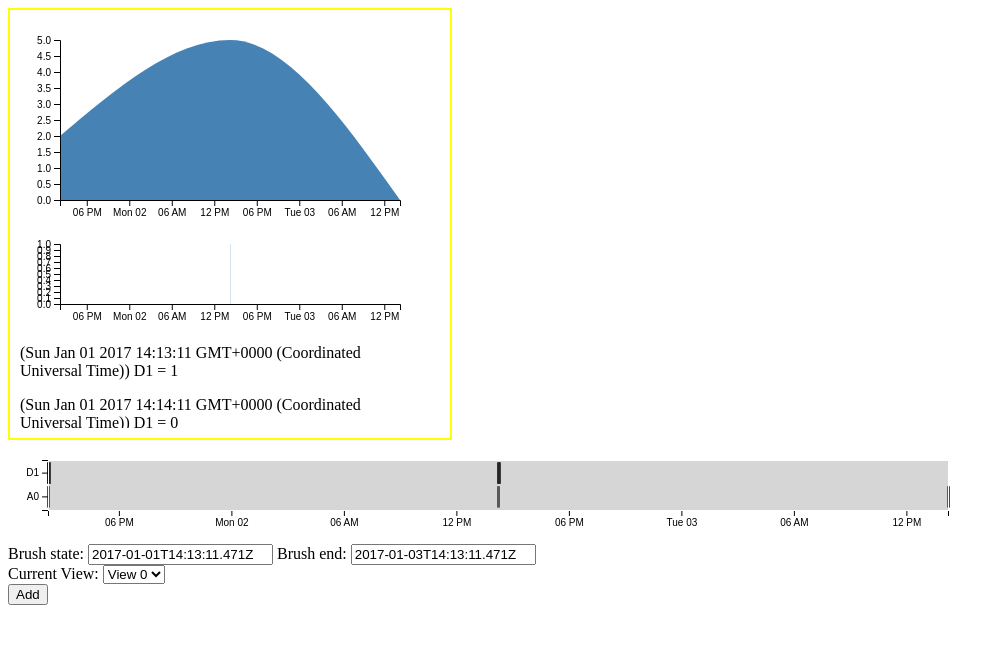
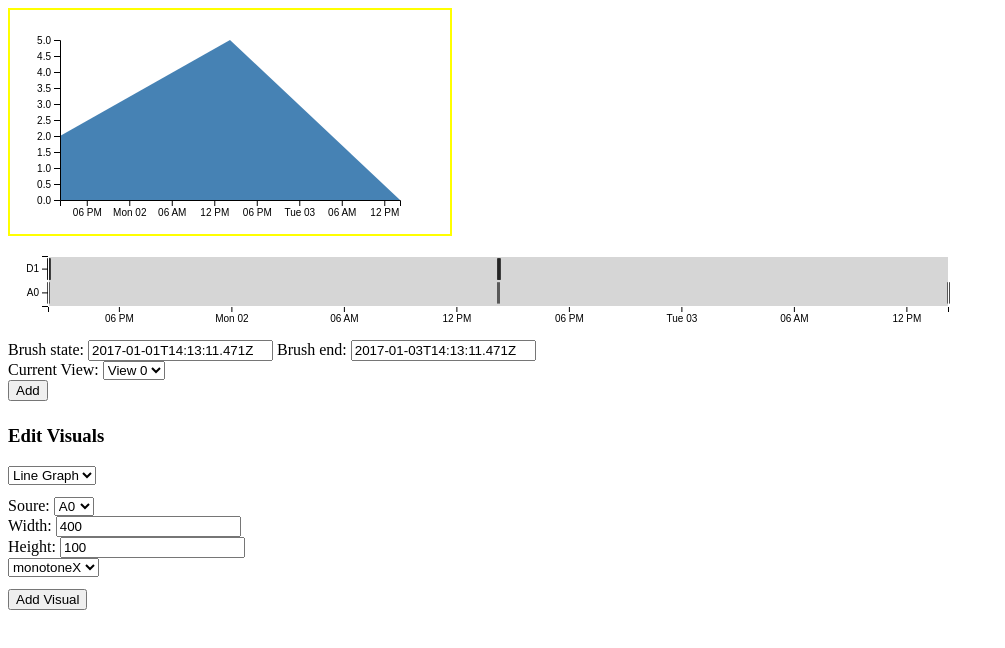
Before and after one commit to jhaip/small-multiple-viz, a plain HTML site: page index.html in a window 1280 px wide. Shown: the whole page, without its empty margins (0-1005 px from the left). Drawn offline with nearby package versions, Linux system fonts and the light colour scheme.

Commit message:
add new visual dynamically

```diff
--- a/css/style.css
+++ b/css/style.css
@@ -11,3 +11,10 @@
 .visual.active {
     border-color: yellow;
 }
+
+.spaced-top {
+    margin-top: 1.5rem;
+}
+.p-padded-top {
+    padding-top: 0.75rem;
+}
--- a/index.html
+++ b/index.html
@@ -20,6 +20,32 @@
     <div>
         <button id="add-new-view"/>Add</button>
     </div>
+
+    <div class="spaced-top">
+        <h3>Edit Visuals</h3>
+        <select id="visual-types">
+            <option value="line_graph">Line Graph</option>
+            <option value="log">Text Log</option>
+        </select>
+        <div class="visual-types__options p-padded-top">
+            <div>
+                Soure: <select class="visual-types__source">
+                    <option value="A0">A0</option>
+                    <option value="D1">D1</option>
+                </select>
+            </div>
+            <div>
+                Width: <input class="visual-types__width" type="text" value="400">
+            </div>
+            <div>
+                Height: <input class="visual-types__height" type="text" value="100">
+            </div>
+        </div>
+        <div class="visual-types__extra-options"></div>
+        <div class="p-padded-top">
+            <button class="visual-types__add-visual">Add Visual</button>
+        </div>
+    </div>
     <script src="https://code.jquery.com/jquery-3.1.1.min.js"></script>
     <script src="https://d3js.org/d3.v4.min.js"></script>
     <script src="js/script.js"></script>
--- a/js/script.js
+++ b/js/script.js
@@ -13,7 +13,7 @@ var data = [
 ];
 
 class BaseVisualizer {
-    constructor(source, data, parent_el, svg_width, svg_height) {
+    constructor(source, data, parent_el, svg_width, svg_height, options) {
         this.source = source;  // string of the source in the global data source
         this.data = data;  // pre filtered by a single source
         this.margin = {top: 20, right: 20, bottom: 20, left: 40};
@@ -24,6 +24,7 @@ class BaseVisualizer {
         this.height = this.svg_height - this.margin.top - this.margin.bottom;
         this.create_el();
         this.x = d3.scaleTime().range([0, this.width]);
+        this.options = options;
     }
     create_el() {
         this.svg = this.parent_el.append("div").append("svg")
@@ -42,18 +43,27 @@ class BaseVisualizer {
         this.x.domain(s.map(x2.invert, x2));
         this.update_graph_after_brushing();
     }
+    static propertyDefinition() {
+        return [];
+    }
 }
 
 class LineGraphVisualizer extends BaseVisualizer {
-    constructor(source, data, parent_el, svg_width, svg_height, curve_type) {
-        super(source, data, parent_el, svg_width, svg_height);
+    constructor(source, data, parent_el, svg_width, svg_height, options) {
+        super(source, data, parent_el, svg_width, svg_height, options);
 
+        this.visualType = "line_graph";
         this.y = d3.scaleLinear().range([this.height, 0]).domain([0, d3.max(this.data, function(d) { return d.price; })]);
         this.xAxis = d3.axisBottom(this.x);
         this.yAxis = d3.axisLeft(this.y);
 
-        if (curve_type === undefined) {
-            curve_type = d3.curveLinear;
+        var curve_type = d3.curveLinear;
+        if ("curveType" in options) {
+            if (options.curveType === "monotoneX") {
+                curve_type = d3.curveMonotoneX;
+            } else if (options.curveType === "stopAfter") {
+                curve_type = d3.curveStepAfter;
+            }
         }
 
         var that = this;
@@ -92,12 +102,22 @@ class LineGraphVisualizer extends BaseVisualizer {
         this.el.select(".area").attr("d", this.area);
         this.el.select(".axis--x").call(this.xAxis);
     }
+    static propertyDefinition() {
+        return [
+            {
+                "name": "curveType",
+                "type": "options",
+                "options": ["monotoneX", "stopAfter"]
+            }
+        ];
+    }
 }
 
 class LogVisualizer extends BaseVisualizer {
-    constructor(source, data, parent_el, svg_width, svg_height) {
-        super(source, data, parent_el, svg_width, svg_height);
+    constructor(source, data, parent_el, svg_width, svg_height, options) {
+        super(source, data, parent_el, svg_width, svg_height, options);
         this.data_in_brush = this.data;
+        this.visualType = "log";
     }
     create_el() {
         this.el = this.parent_el.append("div")
@@ -129,6 +149,11 @@ class LogVisualizer extends BaseVisualizer {
         this.el.html("");
         this.visualize();
     }
+}
+
+var visualTypeMap = {
+    "line_graph": LineGraphVisualizer,
+    "log": LogVisualizer
 }
 
 var svg = d3.select("svg.svg--overall"),
@@ -177,22 +202,27 @@ function get_filtered_data_by_source(source) {
     return a;
 }
 
+var brushViews = [];
+
 function create_brushView_visuals(brushView_el) {
-    return [new LineGraphVisualizer("A0", get_filtered_data_by_source("A0"), brushView_el, 400, 200, d3.curveMonotoneX),
-            new LineGraphVisualizer("D1", get_filtered_data_by_source("D1"), brushView_el, 400, 100, d3.curveStepAfter),
-            new LogVisualizer("D1", get_filtered_data_by_source("D1"), brushView_el, 400, 100)];
+    if (brushViews.length > 0) {
+        var s = [];
+        brushViews[0].visuals.forEach(function(v) {
+            s.push(new visualTypeMap[v.visualType](v.source, get_filtered_data_by_source(v.source), brushView_el, v.svg_width, v.svg_height, v.options))
+        });
+        return s;
+    } else {
+        return [new LineGraphVisualizer("A0", get_filtered_data_by_source("A0"), brushView_el, 400, 200, {"curve_type": d3.curveMonotoneX})];
+    }
 }
 
-var brushViews = [{
+brushViews = [{
     start_time: x2.domain()[0],
     end_time: x2.domain()[1],
     el: d3.select(".visuals").append("div").attr("class", "visual active"),
     visuals: create_brushView_visuals(d3.select(".visual"))
 }];
 var activeBrushView = 0;
-  // var visualizers = [new LineGraphVisualizer("A0", get_filtered_data_by_source("A0"), d3.select(".visuals"), 960, 200, d3.curveMonotoneX),
-  //                    new LineGraphVisualizer("D1", get_filtered_data_by_source("D1"), d3.select(".visuals"), 960, 100, d3.curveStepAfter),
-  //                    new LogVisualizer("D1", get_filtered_data_by_source("D1"), d3.select(".visuals"), 960, 100)];
 
   brushViews[activeBrushView].visuals.forEach(function(v) {
       v.visualize();
@@ -315,3 +345,49 @@ function type(d) {
   d.price = +d.price;
   return d;
 }
+
+function selectEditVisualType(visualType) {
+    $(".visual-types__extra-options").empty();
+    visualTypeMap[visualType].propertyDefinition().forEach(function(d) {
+        var e = undefined;
+        if (d.type === "options") {
+            e = $("<select class=\"visual-types__extra-option\"></select>").data("name", d.name);
+            d.options.forEach(function(o) {
+                e.append(`<option value="${o}">${o}</option>`);
+            });
+        } else if (d.type === "number") {
+            e = $("<input class=\"visual-types__extra-option\" type=\"text\" value=\"400\">").data("name", d.name);
+        }
+        $(".visual-types__extra-options").append($("<div></div>")).append(e);
+    });
+}
+function addNewVisualType() {
+    var visualType = $("#visual-types").val();
+    var visualTypeClass = visualTypeMap[visualType];
+    brushViews.forEach(function(bv) {
+        var signal = $(".visual-types__source").val();
+        var filtered_data_by_source = get_filtered_data_by_source(signal);
+        var brushView_el = bv.visuals[0].parent_el;
+        var width = eval($(".visual-types__width").val());
+        var height = eval($(".visual-types__height").val());
+        var options = {};
+        $(".visual-types__extra-option").each(function() {
+            var extraPropertyName = $(this).data("name");
+            var extraPropertyVal = $(this).val();
+            options[extraPropertyName] = extraPropertyVal;
+        });
+        bv.visuals.push(new visualTypeClass(signal, filtered_data_by_source, brushView_el, width, height, options))
+        brush.move(d3.select(".brush"), x2.range());
+        bv.visuals[bv.visuals.length-1].visualize();
+    });
+}
+
+$("#visual-types").change(function() {
+    var option_value = $(this).val();
+    selectEditVisualType(option_value);
+});
+selectEditVisualType("line_graph");
+
+$(".visual-types__add-visual").click(function() {
+    addNewVisualType();
+});
```
